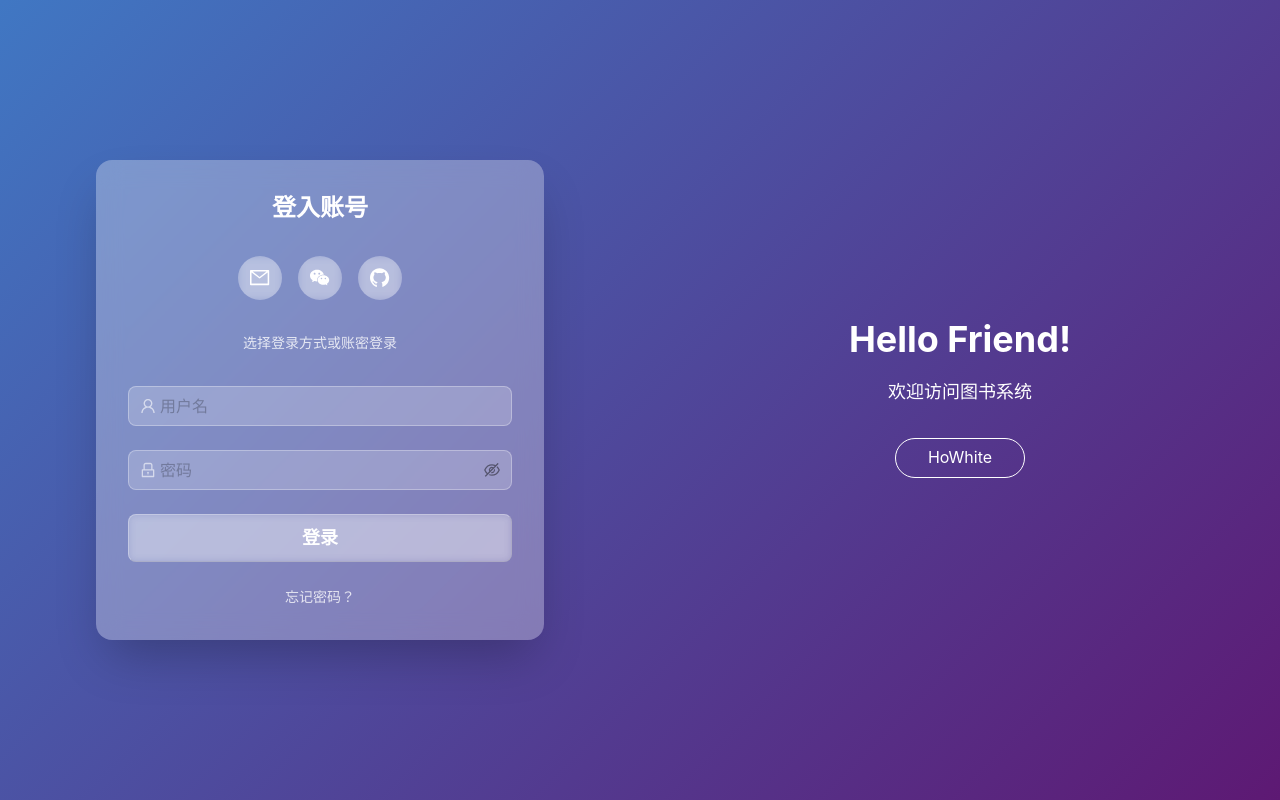
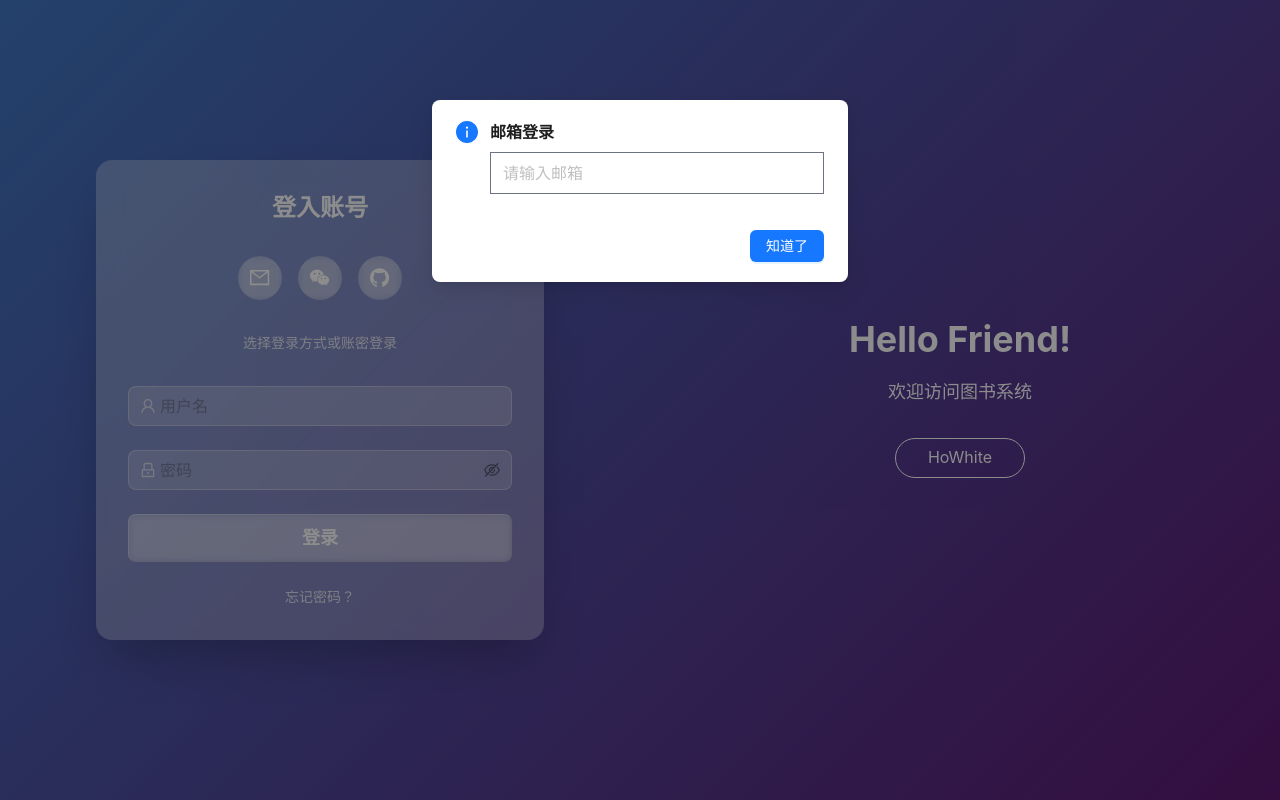
Before and after one commit to HoWhiteDevelop/library-frontend, a React (Vite) app: page /login in a window 1280 px wide. Both pictures are taken after a click on the button 260 px from the left and 278 px from the top of the page. Built offline with nearby package versions, Linux system fonts and the light colour scheme.

Commit message:
logo渐变效果，scroll渐变

```diff
--- a/src/App.tsx
+++ b/src/App.tsx
@@ -20,6 +20,7 @@ import BookBorrow from "./pages/BookBorrow";
 import BookManagement from "./pages/BookManagement";
 import Reports from "./pages/Reports";
 import Profile from "./pages/Profile";
+import OAuthCallback from "./pages/OAuthCallback";
 
 // 类型定义
 interface RootState {
@@ -100,6 +101,10 @@ function App() {
                 <Navigate to={isAuthenticated ? "/dashboard" : "/login"} />
               }
             />
+            <Route
+              path="/auth/:provider/callback"
+              element={<OAuthCallback />}
+            />
           </Routes>
         </Router>
       </ConfigProvider>
--- a/src/api/auth.ts
+++ b/src/api/auth.ts
@@ -16,3 +16,13 @@ export const login = (credentials: LoginCredentials) => {
 export const logout = () => {
   return axios.post("/auth/logout");
 };
+
+// 第三方登录 URL
+export const getOAuthURL = (provider: "github" | "wechat" | "email") => {
+  return `${import.meta.env.VITE_API_URL}/auth/${provider}/login`;
+};
+
+// 处理 OAuth 回调
+export const handleOAuthCallback = (provider: string, code: string) => {
+  return axios.get(`/auth/${provider}/callback?code=${code}`);
+};
--- /dev/null
+++ b/src/components/ModernNavbar.tsx
@@ -0,0 +1,92 @@
+import { useState, useEffect } from "react";
+import { Menu, Button, Avatar } from "antd";
+import styled from "styled-components";
+import { motion, AnimatePresence } from "framer-motion";
+import { useLocation, Link } from "react-router-dom";
+
+const NavWrapper = styled(motion.nav)`
+  background: rgba(255, 255, 255, 0.8);
+  backdrop-filter: blur(10px);
+  position: sticky;
+  top: 0;
+  z-index: 100;
+  padding: 0.5rem 2rem;
+  box-shadow: 0 2px 8px rgba(0, 0, 0, 0.06);
+`;
+
+const MenuWrapper = styled.div`
+  display: flex;
+  align-items: center;
+  justify-content: space-between;
+  max-width: 1200px;
+  margin: 0 auto;
+`;
+
+const MenuItem = styled(motion.div)`
+  padding: 0.5rem 1rem;
+  cursor: pointer;
+  position: relative;
+
+  &:after {
+    content: "";
+    position: absolute;
+    bottom: 0;
+    left: 0;
+    width: 100%;
+    height: 2px;
+    background: #1890ff;
+    transform: scaleX(0);
+    transition: transform 0.3s ease;
+  }
+
+  &:hover:after {
+    transform: scaleX(1);
+  }
+`;
+
+const ModernNavbar = () => {
+  const [scrolled, setScrolled] = useState(false);
+  const location = useLocation();
+
+  useEffect(() => {
+    const handleScroll = () => {
+      setScrolled(window.scrollY > 20);
+    };
+
+    window.addEventListener("scroll", handleScroll);
+    return () => window.removeEventListener("scroll", handleScroll);
+  }, []);
+
+  return (
+    <NavWrapper
+      animate={{
+        backgroundColor: scrolled
+          ? "rgba(255, 255, 255, 0.8)"
+          : "rgba(255, 255, 255, 0)",
+        height: scrolled ? "60px" : "70px",
+      }}
+    >
+      <MenuWrapper>
+        <Link to="/">
+          <motion.div whileHover={{ scale: 1.05 }} whileTap={{ scale: 0.95 }}>
+            <img src="/logo.png" alt="Logo" height="40" />
+          </motion.div>
+        </Link>
+
+        <Menu mode="horizontal" selectedKeys={[location.pathname]}>
+          {["首页", "书籍管理", "个人中心"].map((item, index) => (
+            <MenuItem key={index} whileHover={{ y: -2 }} whileTap={{ y: 0 }}>
+              {item}
+            </MenuItem>
+          ))}
+        </Menu>
+
+        <motion.div whileHover={{ scale: 1.05 }}>
+          <Avatar src="https://joeschmoe.io/api/v1/random" />
+        </motion.div>
+      </MenuWrapper>
+    </NavWrapper>
+  );
+};
+
+export default ModernNavbar;
--- a/src/pages/Dashboard.tsx
+++ b/src/pages/Dashboard.tsx
@@ -1,4 +1,7 @@
-import { useEffect } from "react";
+import { useEffect, useState } from "react";
+import { Layout, Typography } from "antd";
+import styled from "styled-components";
+import { motion, useScroll, useTransform } from "framer-motion";
 import { Row, Col, Card, Statistic, Breadcrumb, Button, Tooltip } from "antd";
 import { useDispatch, useSelector } from "react-redux";
 import {
@@ -16,11 +19,39 @@ import type { AppDispatch, RootState } from "../store";
 import RecentBorrowList from "../components/RecentBorrowList";
 import PageTransition from "../components/PageTransition";
 
+const { Content } = Layout;
+const { Title } = Typography;
+
+const StyledContent = styled(Content)`
+  position: relative;
+  overflow: hidden;
+`;
+
+const DecorativeElement = styled(motion.div)`
+  position: absolute;
+  width: 300px;
+  height: 300px;
+  border-radius: 50%;
+  background: linear-gradient(45deg, #1890ff20, #1890ff10);
+  filter: blur(40px);
+  z-index: 0;
+`;
+
+const ContentWrapper = styled(motion.div)`
+  position: relative;
+  z-index: 1;
+  padding: 2rem;
+`;
+
 const Dashboard = () => {
   const dispatch = useDispatch<AppDispatch>();
   const navigate = useNavigate();
   const { books, loading } = useSelector((state: RootState) => state.book);
   const { user } = useSelector((state: RootState) => state.auth);
+  const { scrollY } = useScroll();
+  const y1 = useTransform(scrollY, [0, 300], [0, -100]);
+  const y2 = useTransform(scrollY, [0, 300], [0, 100]);
+  const opacity = useTransform(scrollY, [0, 200], [1, 0.2]);
 
   const currentHour = new Date().getHours();
 
@@ -47,6 +78,15 @@ const Dashboard = () => {
   ).length;
 
   return (
+    <StyledContent>
+      <DecorativeElement style={{ top: -50, left: -50, y: y1, opacity }} />
+      <DecorativeElement style={{ bottom: -50, right: -50, y: y2, opacity }} />
+
+      <ContentWrapper
+        initial={{ opacity: 0, y: 20 }}
+        animate={{ opacity: 1, y: 0 }}
+        transition={{ duration: 0.6 }}
+      >
         <PageTransition>
           <div className="page-container">
             <div className="flex justify-between items-center mb-6">
@@ -216,6 +256,8 @@ const Dashboard = () => {
             )}
           </div>
         </PageTransition>
+      </ContentWrapper>
+    </StyledContent>
   );
 };
 
--- a/src/pages/Login.tsx
+++ b/src/pages/Login.tsx
@@ -1,16 +1,18 @@
-import { Form, Input, Button, Card, App } from "antd";
+import { Form, Input, Button, Card, App, Modal } from "antd";
 import {
   UserOutlined,
   LockOutlined,
   MailOutlined,
   GithubOutlined,
   WechatOutlined,
+  QqOutlined,
 } from "@ant-design/icons";
 import { useDispatch, useSelector } from "react-redux";
 import { useNavigate } from "react-router-dom";
 import { login } from "../store/slices/authSlice";
 import type { AppDispatch, RootState } from "../store";
 import { motion } from "framer-motion";
+import { getOAuthURL } from "../api/auth";
 
 const Login = () => {
   const { message } = App.useApp();
@@ -69,9 +71,44 @@ const Login = () => {
   };
 
   const socialIcons = [
-    { type: "邮箱", icon: <MailOutlined style={{ fontSize: "1.2rem" }} /> },
-    { type: "微信", icon: <WechatOutlined style={{ fontSize: "1.2rem" }} /> },
-    { type: "Github", icon: <GithubOutlined style={{ fontSize: "1.2rem" }} /> },
+    {
+      type: "邮箱",
+      icon: <MailOutlined style={{ fontSize: "1.2rem" }} />,
+      onClick: () => {
+        // 邮箱登录可以打开一个模态框
+        Modal.info({
+          title: "邮箱登录",
+          content: (
+            <Form>
+              <Form.Item
+                name="email"
+                rules={[{ required: true, type: "email" }]}
+              >
+                <Input placeholder="请输入邮箱" />
+              </Form.Item>
+            </Form>
+          ),
+        });
+      },
+    },
+    {
+      type: "微信",
+      icon: <WechatOutlined style={{ fontSize: "1.2rem" }} />,
+      onClick: () => {
+        // 微信登录通常需要打开一个新窗口
+        const url = getOAuthURL("wechat");
+        window.open(url, "wechat-login", "width=600,height=600");
+      },
+    },
+    {
+      type: "Github",
+      icon: <GithubOutlined style={{ fontSize: "1.2rem" }} />,
+      onClick: () => {
+        // GitHub OAuth 登录
+        const url = getOAuthURL("github");
+        window.location.href = url; // 直接跳转
+      },
+    },
   ];
 
   return (
@@ -121,7 +158,7 @@ const Login = () => {
             className="flex justify-center space-x-4 mb-8"
             variants={itemVariants}
           >
-            {socialIcons.map(({ type, icon }, index) => (
+            {socialIcons.map(({ type, icon, onClick }, index) => (
               <motion.button
                 key={type}
                 className="p-2.5 rounded-full bg-white/20 hover:bg-white/30 transition-colors backdrop-blur-sm outline-none focus:outline-none border-none"
@@ -130,6 +167,7 @@ const Login = () => {
                 initial={{ opacity: 0, x: -20 }}
                 animate={{ opacity: 1, x: 0 }}
                 transition={{ delay: index * 0.05 }}
+                onClick={onClick}
               >
                 <span className="text-white flex items-center justify-center w-6 h-6">
                   {icon}
--- /dev/null
+++ b/src/pages/OAuthCallback.tsx
@@ -0,0 +1,32 @@
+import { useEffect, useParams, useLocation, useNavigate } from "react";
+import { useDispatch } from "react-redux";
+import { message } from "antd";
+import { handleOAuthCallback } from "../api/auth";
+// import { loginSuccess } from "../store/slices/authSlice";
+
+const OAuthCallback = () => {
+  const { provider } = useParams();
+  const location = useLocation();
+  const navigate = useNavigate();
+  const dispatch = useDispatch();
+
+  useEffect(() => {
+    const code = new URLSearchParams(location.search).get("code");
+    if (code) {
+      handleOAuthCallback(provider, code)
+        .then((response) => {
+          // 处理登录成功
+          //   dispatch(loginSuccess(response.data));
+          navigate("/dashboard");
+        })
+        .catch((error) => {
+          message.error("登录失败");
+          navigate("/login");
+        });
+    }
+  }, []);
+
+  return <div>正在处理登录...</div>;
+};
+
+export default OAuthCallback;
--- a/vite.config.ts
+++ b/vite.config.ts
@@ -5,6 +5,7 @@ import react from "@vitejs/plugin-react";
 export default defineConfig({
   plugins: [react()],
   server: {
+    host: "0.0.0.0",
     open: true, // 自动打开浏览器
     port: 5173, // 指定端口号
   },
```
Also changed, not shown: package.json (+5 -3 lines), 1 other file (tests, documents, lock files or other folders). Lines whose indentation alone changed are shown as unchanged.
